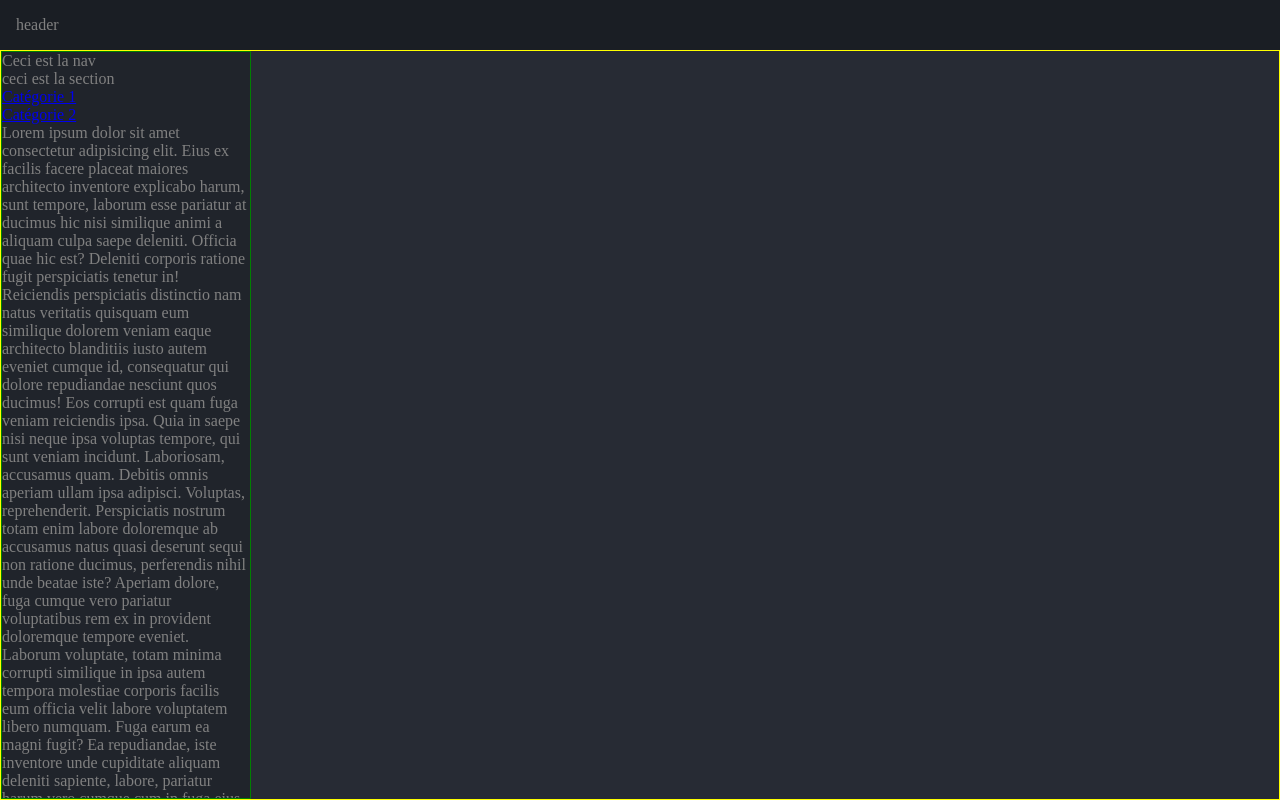
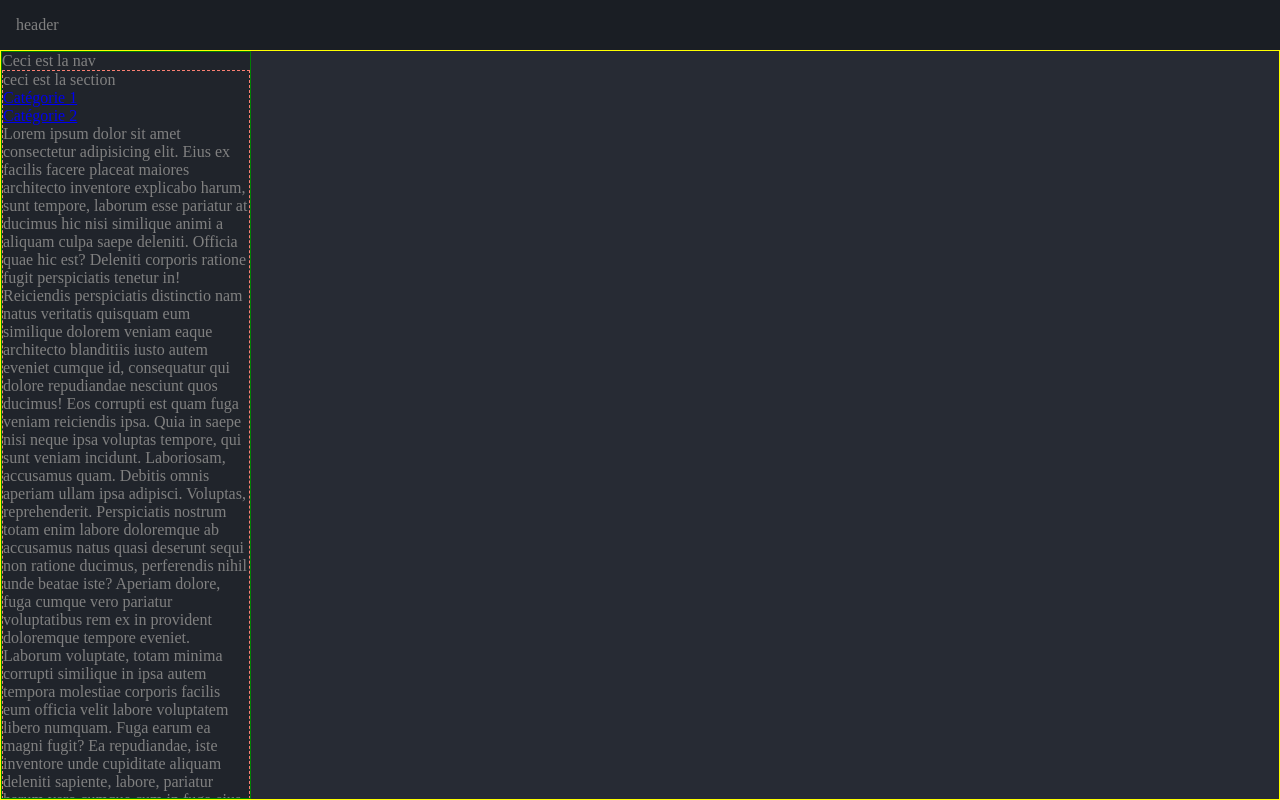
Before and after one commit to AlexandreVenet/css-hauteur-ajustee, a plain HTML site: page v2/index.html in a window 1280 px wide. Drawn offline with Linux system fonts and the light colour scheme.

Commit message:
Update styles.css

```diff
--- a/v2/styles.css
+++ b/v2/styles.css
@@ -68,7 +68,8 @@ nav section
 {
 	overflow-x: hidden;
 	overflow-y: auto;
-	/* flex: 1; */
+	height: calc(100% - 1.1rem);
+	border: 1px dashed salmon;
 }
 nav section a
 {
```
